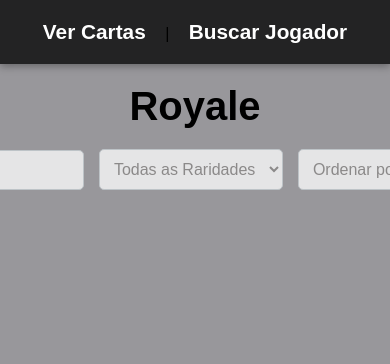
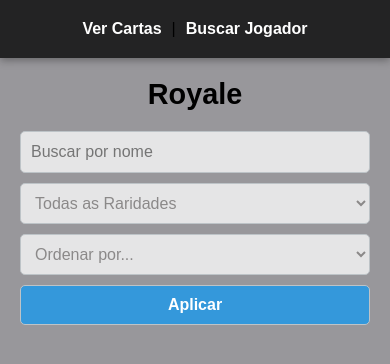
Before and after one commit to VictorSamuell/Royale, a Flask app: page / in a window 390 px wide; the page is wider, and only the part inside the window is pictured. Shown: the top 364 px of that part. Run offline with Flask 3, Linux system fonts and the light colour scheme; data that the repository does not hold is empty.

Commit message:
Responsividade

```diff
--- a/static/styles.css
+++ b/static/styles.css
@@ -20,12 +20,16 @@ nav {
     text-align: center;
     margin-bottom: 20px;
     box-shadow: 0 2px 8px rgba(20, 20, 20, 0.4);
+    display: flex;
+    align-items: center;
+    justify-content: center;
+
 }
 
 nav a {
     color: white;
     text-decoration: none;
-    margin: 0 15px;
+    margin: 10px 15px;
     font-weight: bold;
     font-size: 1.3em;
     transition: color 0.3s;
@@ -114,7 +118,10 @@ nav a:hover {
 
 .card img {
     width: 100%;
-    border-radius: 8px;
+    max-width: 180px;
+    height: auto;
+    margin: 0 auto;
+    display: block;
 }
 
 .search-bar {
@@ -123,6 +130,7 @@ nav a:hover {
     font-size: 1em;
     color: #fff;
     background-color: #e5e5e6;
+    max-height: 20px;
     border: none;
     outline: none;
     padding: 10px;
@@ -282,6 +290,8 @@ h2 {
     margin-bottom: 20px;
     padding-bottom: 20px;
     text-align: center;
+    max-width: 100%;
+    word-wrap: break-word;
 }
 
 p{
@@ -289,15 +299,18 @@ p{
     color: var(--card-text);
     margin: 10px 5px;
     padding: 5px 0;
-
+    max-width: 100%;
     border-bottom: 1px solid var(--card-text);
     font-size: 21px;
+    word-wrap: break-word;
 }
+
 
 .player-search {
     font-family: 'Arial', sans-serif;
     font-weight: 500;
     font-size: 1em;
+    max-height: 20px;
     color: #343535;
     background-color: #e5e5e6;
     border: none;
@@ -316,3 +329,68 @@ p{
 .player-search:focus {
     background-color: #abadad;
 }
+
+@media (max-width: 768px) {
+    .cards {
+        flex-direction: column;
+        align-items: center;
+    }
+
+    .card {
+        width: 90%;
+        max-width: 300px;
+    }
+
+    .filters {
+        flex-direction: column;
+        align-items: stretch;
+        gap: 10px;
+        padding: 0 20px;
+    }
+
+    form {
+        flex-direction: column;
+        gap: 10px;
+    }
+
+    form label {
+        flex: none;
+        text-align: left;
+    }
+
+
+    nav a {
+        display: block;
+        margin: 10px 10px;
+    }
+
+    .player-card {
+        width: 90%;
+    }
+
+    .content p {
+        font-size: 16px;
+    }
+
+    .player-info {
+        padding: 15px;
+    }
+
+    h1 {
+        font-size: 1.8em;
+    }
+}
+
+@media (max-width: 500px) {
+    nav {
+        padding: 10px;
+    }
+
+    nav a {
+        font-size: 1em;
+    }
+
+    .filters button {
+        font-size: 1em;
+    }
+}
```
